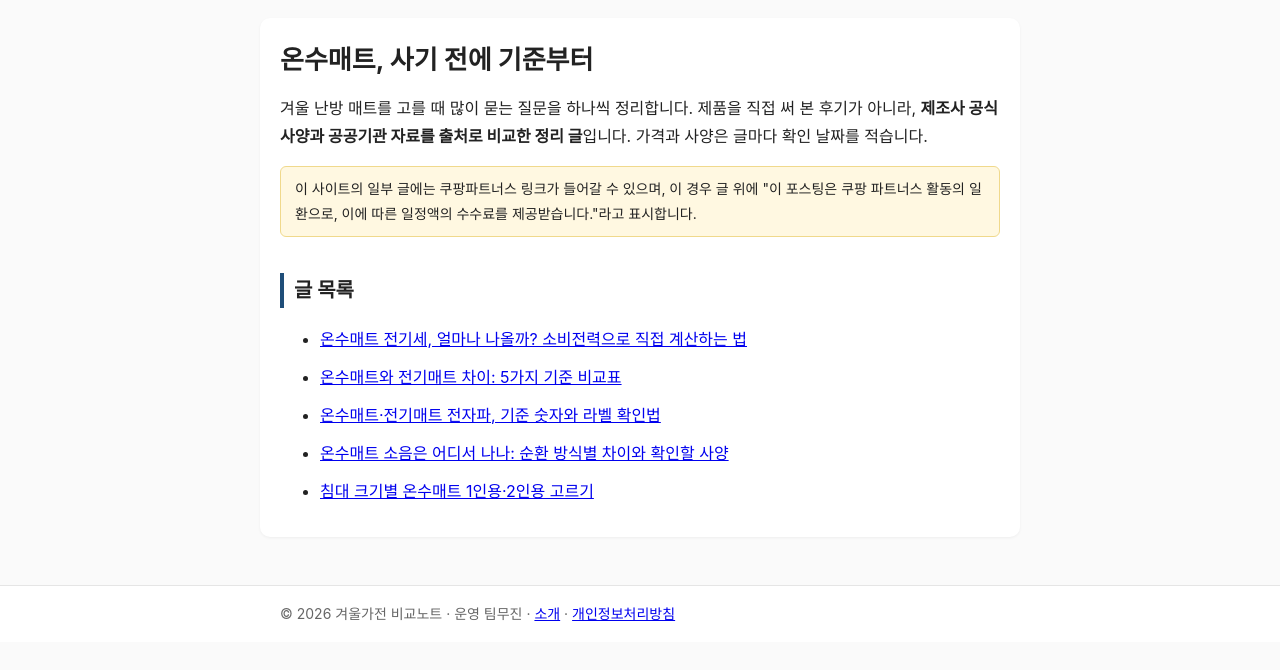
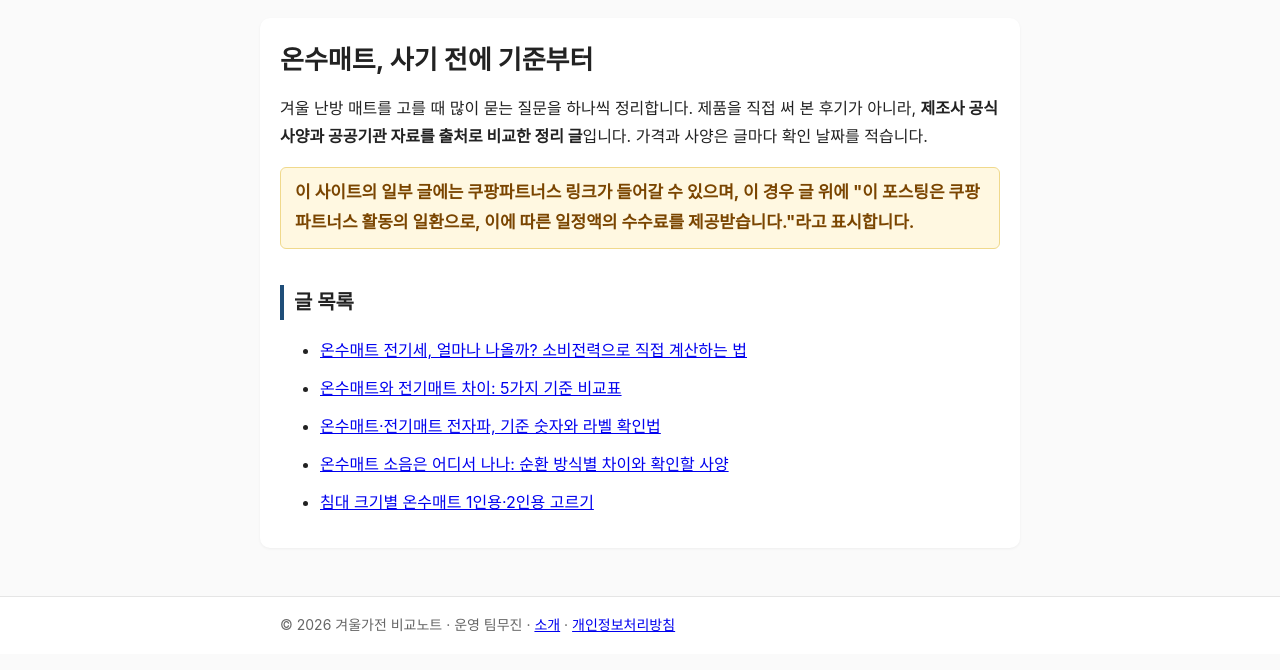
Before and after one commit to hejsonu/hejsonu.github.io, a plain HTML site: page winter-notes/index.html in a window 1280 px wide. Shown: the part 70-740 px from the top of the page. Drawn offline with Linux system fonts and the light colour scheme.

Commit message:
Add files via upload

```diff
--- a/winter-notes/style.css
+++ b/winter-notes/style.css
@@ -12,7 +12,7 @@ h2{font-size:20px;margin-top:36px;border-left:4px solid #1f4e79;padding-left:10p
 table{border-collapse:collapse;width:100%;margin:14px 0;font-size:15px}
 th,td{border:1px solid #ddd;padding:8px 10px;text-align:left;vertical-align:top}
 th{background:#f0f4f8}
-.notice{background:#fff8e1;border:1px solid #f0d98c;padding:10px 14px;border-radius:6px;font-size:14px}
+.notice{background:#fff8e1;border:1px solid #f0d98c;padding:10px 14px;border-radius:6px;font-size:17px;font-weight:700;color:#7a4500}
 .meta{color:#777;font-size:14px}
 .box{background:#f3f7fb;border-radius:8px;padding:12px 16px}
 .post-list li{margin:10px 0}
```
